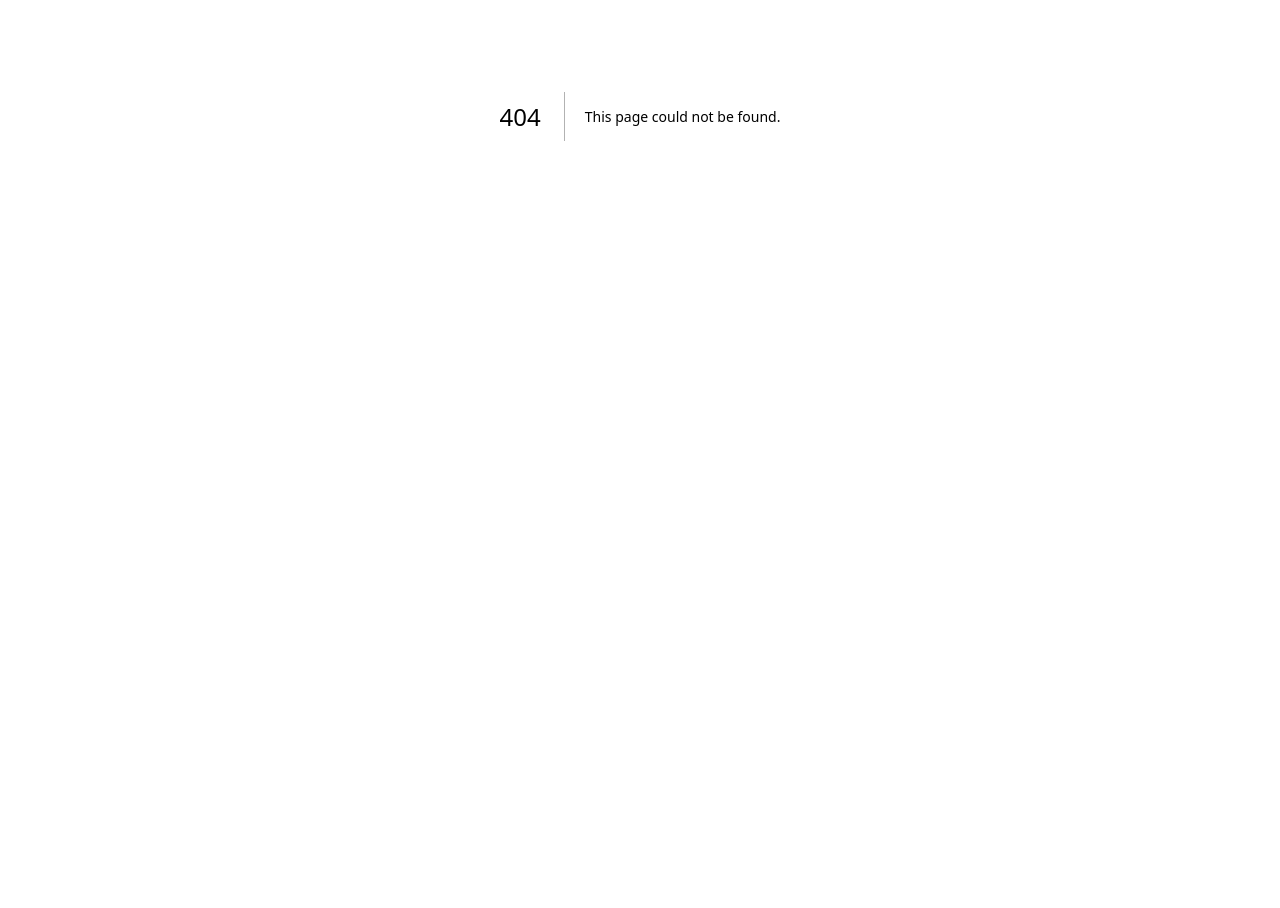
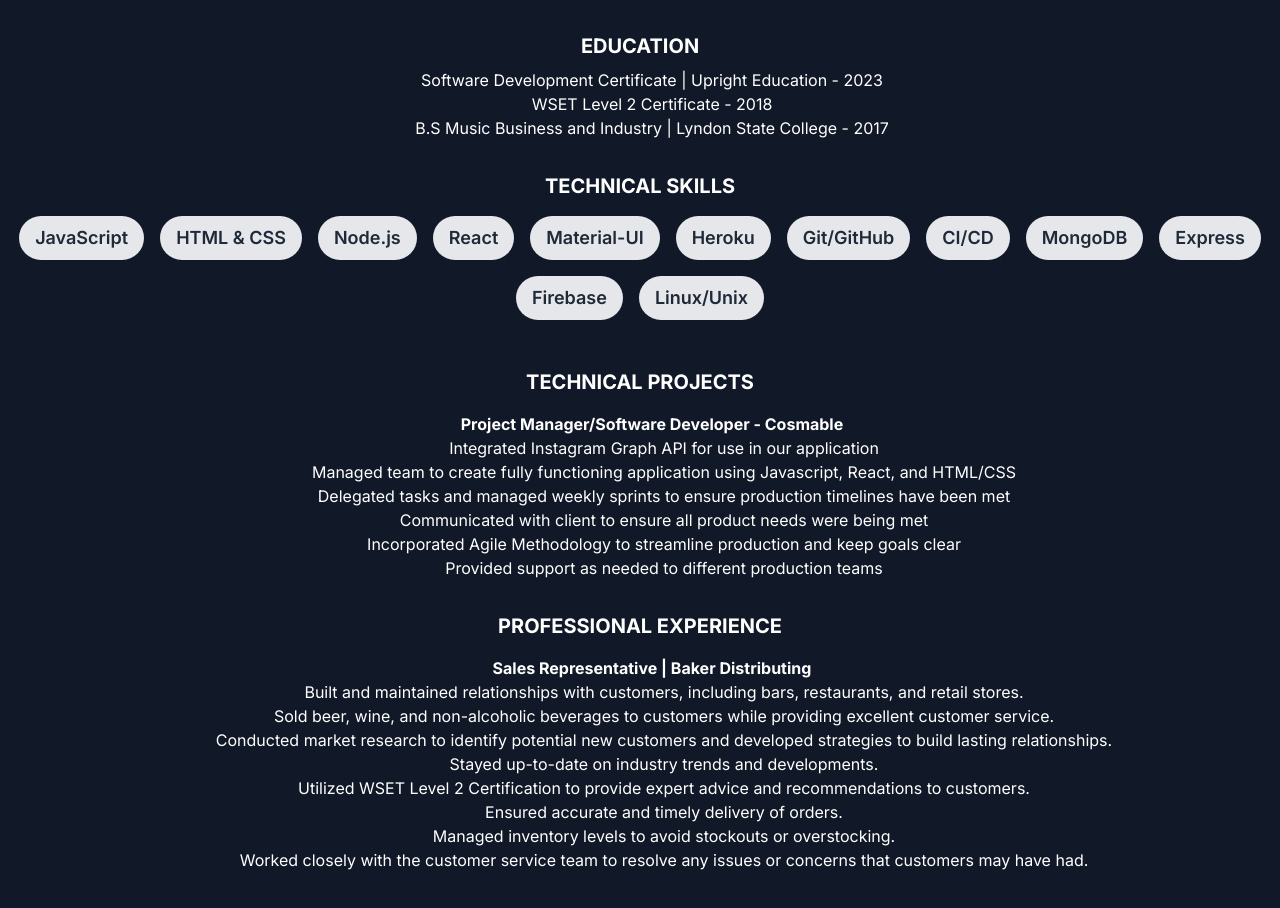
Before and after one commit to iam08160/portfolio, a Next.js app in the folder portfolio/: page /resume in a window 1280 px wide. Before the commit this address had no page. Shown: the part 284-1192 px from the top of the page. Before the commit the page ends 800 px from the top, so only its background shows below. Built offline with nearby package versions, Linux system fonts and the light colour scheme.

Commit message:
began resume

```diff
--- a/portfolio/src/app/page.js
+++ b/portfolio/src/app/page.js
@@ -4,22 +4,26 @@ import { AiFillGithub, AiFillLinkedin, AiFillInstagram } from "react-icons/ai";
 import Image from "next/image";
 import { useState } from "react";
 
+
 export default function Home() {
-  const [ darkMode, setDarkMode ] =  useState(false)
+  const [darkMode, setDarkMode] = useState(true);
   return (
-    <div className={darkMode ? 'dark' : ""}>
+    <div className={darkMode ? "dark" : ""}>
       <main className="bg-white px-10 md:px-20 lg:px-30 dark:bg-gray-900">
         <section className="h-screen">
           <nav className="py-10  mb-12 flex justify-between">
             <h1 className="text-xl dark:text-white">developedbyIan</h1>
             <ul className="flex items-center">
               <li>
-              <BsFillMoonStarsFill onClick={() => setDarkMode(!darkMode)} className=" cursor-pointer text-xl dark:text-white" />
+                <BsFillMoonStarsFill
+                  onClick={() => setDarkMode(!darkMode)}
+                  className=" cursor-pointer text-xl dark:text-white"
+                />
               </li>
               <li>
                 <a
                   className="bg-gradient-to-r from-cyan-500 to-teal-500 bg-cyan-500 text-white px-4 py-2 rounded-md ml-8"
-                href="#"
+                  href="/resume"
                 >
                   Resume
                 </a>
@@ -30,12 +34,14 @@ export default function Home() {
             <h2 className="text-5xl py-2 text-teal-500 font-medium md:text-6xl">
               Ian MacKenzie
             </h2>
-          <h3 className="text-2xl py-2 md:text-3xl dark:text-white">Developer and Sales Representative.</h3>
+            <h3 className="text-2xl py-2 md:text-3xl dark:text-white">
+              Developer and Sales Representative.
+            </h3>
             <p className="text-md py-5 leading-8 text-gray-800 md:text-xl max-w-7xl mx-auto dark:text-white">
               Innovative Software Developer offering experience in the full
               software development lifecycle, from concept though delivery of
-            next-generation applications and customizable solutions, as well as
-            over 5 years experience in B2B sales.
+              next-generation applications and customizable solutions, as well
+              as over 5 years experience in B2B sales.
             </p>
           </div>
           <div className="text-7xl flex justify-center gap-16 py-3 text-gray-600 dark:text-white">
@@ -65,21 +71,25 @@ export default function Home() {
         {/* Main */}
         <section>
           <div>
-          <h3 className="text-3xl py-1 dark:text-white"> What I've Learned So Far</h3>
-          <p className=" text-md py-2 leading-8 text-gray-800 dark:text-white" >
+            <h3 className="text-3xl py-1 dark:text-white">
+
+              What I've Learned So Far
+            </h3>
+            <p className=" text-md py-2 leading-8 text-gray-800 dark:text-white">
               I began my coding journey in January 2023, by means of Upright
-            Education's Software Development Bootcamp, completing the progam in
-            April of 2023. During that time, I created a solid foundation of key
-            software development concepts, and became proficient in programming
-            languages such as <span className="text-teal-500">HTML</span>,
-            <span className="text-teal-500">CSS</span>, and most importantly,
+              Education's Software Development Bootcamp, completing the progam
+              in April of 2023. During that time, I created a solid foundation
+              of key software development concepts, and became proficient in
+              programming languages such as{" "}
+              <span className="text-teal-500"> HTML</span>,
+              <span className="text-teal-500"> CSS</span>, and most importantly,
               <span className="text-teal-500"> JavaScript. </span>
               Couple this with my knowledge of the
-            <span className="text-teal-500">React</span> framework, as well as
+              <span className="text-teal-500"> React</span> framework, as well as
               my server-side knowledge of
               <span className="text-teal-500"> MongoDB</span>,
               <span className="text-teal-500"> Express </span>, and
-            <span className="text-teal-500">Node.js</span>, I can provide the
+              <span className="text-teal-500"> Node.js</span>, I can provide the
               full-stack developer experience you are looking for.
             </p>
           </div>
@@ -87,33 +97,44 @@ export default function Home() {
         {/* projects */}
         <section>
           <div>
-          <h3 className="text-3xl py-6 dark:text-white"> Projects I've Worked On</h3>
+            <h3 className="text-3xl py-6 dark:text-white">
+              Projects I've Worked On
+            </h3>
             <h3 id="cosmable" className="text-5xl py-10 dark:text-white">
               COSMABLE
             </h3>
             <p className="text-md py-4 leading-8 text-gray-800 dark:text-white">
               Part of Upright Education's curriculum involves working on a
-            real-world capstone project during the final 4 weeks of the course.
-            Our class was tasked with creating a fully functioning full-stack
-            web application called Cosmable. Cosmable is designed for
-            beauticians and aesteticians in the Chicago metropolitain area to
-            upload and showcase their work. My role in this project involved
-            creating an "Upload from Instagram" feature, so users could upload
-            and save photos directly from their clinics Instagram page. I
-            accomplished this by accessing <span className="text-teal-500">Instagram's Basic Display API</span> to
-            <span className="text-teal-500"> fetch</span> users posts, by means of a <span className="text-teal-500">short-lived-access-token</span>.
+              real-world capstone project during the final 4 weeks of the
+              course. Our class was tasked with creating a fully functioning
+              full-stack web application called Cosmable. Cosmable is designed
+              for beauticians and aesteticians in the Chicago metropolitain area
+              to upload and showcase their work. My role in this project
+              involved creating an "Upload from Instagram" feature, so users
+              could upload and save photos directly from their clinics Instagram
+              page. I accomplished this by accessing{" "}
+              <span className="text-teal-500">
+                Instagram's Basic Display API
+              </span>{" "}
+              to
+              <span className="text-teal-500"> fetch</span> users posts, by
+              means of a{" "}
+              <span className="text-teal-500">short-lived-access-token</span>.
             </p>
             <div className=" flex justify-center gap-5 py-3">
               <div className=" mx-auto shadow-lg rounded-xl dark:m-w-3px ">
                 <Image
-                className="mx-auto my-12 py-12 pl-6 pr-6 "
+                  className="mx-auto my-12 py-12 pl-6 pr-6 rounded-xl "
                   src="/upload.png"
                   width="300"
                   height="300"
                 />
                 <p className="py-15 pl-3 my-3 dark:text-white">
-              <span className="text-teal-500 ">handleAuth</span> function created to handle Instagram's authentication
-                process via <span className="text-teal-500">string-interpolated query parameters.</span>
+                  <span className="text-teal-500 ">handleAuth</span> function
+                  created to handle Instagram's authentication process via{" "}
+                  <span className="text-teal-500">
+                    string-interpolated query parameters.
+                  </span>
                 </p>
               </div>
               <div className=" mx-auto shadow-lg rounded-xl">
@@ -124,9 +145,12 @@ export default function Home() {
                   height="180"
                 />
                 <p className="py-3 pl-3 pr-3 dark:text-white">
-              <span className="text-teal-500">handleRedirect</span> function used after authentication is complete,
-                authorization code exhanged for <span className="text-teal-500">access token</span>, <span className="text-teal-500">useEffect</span> hook
-                used to redirect back to our application.
+                  <span className="text-teal-500">handleRedirect</span> function
+                  used after authentication is complete, authorization code
+                  exhanged for{" "}
+                  <span className="text-teal-500">access token</span>,{" "}
+                  <span className="text-teal-500">useEffect</span> hook used to
+                  redirect back to our application.
                 </p>
               </div>
               <div className=" text-center shadow-lg rounded-xl">
@@ -137,9 +161,12 @@ export default function Home() {
                   height="200"
                 />
                 <p className="py-7 dark:text-white">
-              <span className="text-teal-50">Fetch</span> used to grab user's media using <span className="text-teal-500">access-token</span>,
-              <span className="text-teal-500"> handleSelectedMedia</span> function used to select desired images and
-                store in local-storage.
+                  <span className="text-teal-50">Fetch</span> used to grab
+                  user's media using{" "}
+                  <span className="text-teal-500">access-token</span>,
+                  <span className="text-teal-500"> handleSelectedMedia</span>{" "}
+                  function used to select desired images and store in
+                  local-storage.
                 </p>
               </div>
             </div>
--- /dev/null
+++ b/portfolio/src/app/resume/page.js
@@ -0,0 +1,92 @@
+export default function Page() {
+    return (
+        <div className=" py-8 text-center bg-gray-900 text-white">
+          <h1 className="text-4xl font-bold mb-4 my-10">Ian MacKenzie</h1>
+          <p className="text-sm mb-4">603.504.4359 | ianmackenzie81691@gmail.com | linkedin.com/in/ian-mackenzie</p>
+
+          <h2 className="text-2xl font-bold mb-4">SOFTWARE DEVELOPER | SALES REPRESENTATIVE</h2>
+          <p className="text-base mb-8">
+            Innovative Software Developer offering experience in the full software development lifecycle, from concept through delivery of next-generation applications and customizable solutions. Strong ability to analyze code and engineer well-researched, cost-effective, and responsive solutions. Goal-driven, resourceful, creative problem-solver with a passion for lifelong learning and development.
+          </p>
+
+          <h3 className="text-xl font-bold mb-2">EDUCATION</h3>
+          <ul className="pl-6 mb-8">
+            <li>Software Development Certificate | Upright Education - 2023</li>
+            <li>WSET Level 2 Certificate - 2018</li>
+            <li>B.S Music Business and Industry | Lyndon State College - 2017</li>
+          </ul>
+
+          <h3 className="text-xl font-bold mb-2">TECHNICAL SKILLS</h3>
+          <div className="flex flex-wrap justify-center">
+            <div className="bg-gray-200 text-gray-800 rounded-full px-4 py-2 m-2">
+              <span className="text-lg font-semibold">JavaScript</span>
+            </div>
+            <div className="bg-gray-200 text-gray-800 rounded-full px-4 py-2 m-2">
+              <span className="text-lg font-semibold">HTML & CSS</span>
+            </div>
+            <div className="bg-gray-200 text-gray-800 rounded-full px-4 py-2 m-2">
+              <span className="text-lg font-semibold">Node.js</span>
+            </div>
+            <div className="bg-gray-200 text-gray-800 rounded-full px-4 py-2 m-2">
+              <span className="text-lg font-semibold">React</span>
+            </div>
+            <div className="bg-gray-200 text-gray-800 rounded-full px-4 py-2 m-2">
+              <span className="text-lg font-semibold">Material-UI</span>
+            </div>
+            <div className="bg-gray-200 text-gray-800 rounded-full px-4 py-2 m-2">
+              <span className="text-lg font-semibold">Heroku</span>
+            </div>
+            <div className="bg-gray-200 text-gray-800 rounded-full px-4 py-2 m-2">
+              <span className="text-lg font-semibold">Git/GitHub</span>
+            </div>
+            <div className="bg-gray-200 text-gray-800 rounded-full px-4 py-2 m-2">
+              <span className="text-lg font-semibold">CI/CD</span>
+            </div>
+            <div className="bg-gray-200 text-gray-800 rounded-full px-4 py-2 m-2">
+              <span className="text-lg font-semibold">MongoDB</span>
+            </div>
+            <div className="bg-gray-200 text-gray-800 rounded-full px-4 py-2 m-2">
+              <span className="text-lg font-semibold">Express</span>
+            </div>
+            <div className="bg-gray-200 text-gray-800 rounded-full px-4 py-2 m-2">
+              <span className="text-lg font-semibold">Firebase</span>
+            </div>
+            <div className="bg-gray-200 text-gray-800 rounded-full px-4 py-2 m-2">
+              <span className="text-lg font-semibold">Linux/Unix</span>
+            </div>
+          </div>
+
+          <h3 className="text-xl font-bold mb-4 my-10">TECHNICAL PROJECTS</h3>
+          <ul className="pl-6 mb-8">
+            <li>
+              <h4 className="font-bold">Project Manager/Software Developer - Cosmable</h4>
+              <ul className="pl-6">
+                <li>Integrated Instagram Graph API for use in our application</li>
+                <li>Managed team to create fully functioning application using Javascript, React, and HTML/CSS</li>
+                <li>Delegated tasks and managed weekly sprints to ensure production timelines have been met</li>
+                <li>Communicated with client to ensure all product needs were being met</li>
+                <li>Incorporated Agile Methodology to streamline production and keep goals clear</li>
+                <li>Provided support as needed to different production teams</li>
+              </ul>
+            </li>
+          </ul>
+
+          <h3 className="text-xl font-bold mb-4">PROFESSIONAL EXPERIENCE</h3>
+          <ul className="pl-6 mb-8">
+            <li>
+              <h4 className="font-bold">Sales Representative | Baker Distributing</h4>
+              <ul className="pl-6">
+                <li>Built and maintained relationships with customers, including bars, restaurants, and retail stores.</li>
+                <li>Sold beer, wine, and non-alcoholic beverages to customers while providing excellent customer service.</li>
+                <li>Conducted market research to identify potential new customers and developed strategies to build lasting relationships.</li>
+                <li>Stayed up-to-date on industry trends and developments.</li>
+                <li>Utilized WSET Level 2 Certification to provide expert advice and recommendations to customers.</li>
+                <li>Ensured accurate and timely delivery of orders.</li>
+                <li>Managed inventory levels to avoid stockouts or overstocking.</li>
+                <li>Worked closely with the customer service team to resolve any issues or concerns that customers may have had.</li>
+              </ul>
+            </li>
+          </ul>
+        </div>
+      );
+    };
```
Also changed, not shown: portfolio/.eslintrc.json. Lines whose indentation alone changed are shown as unchanged.
